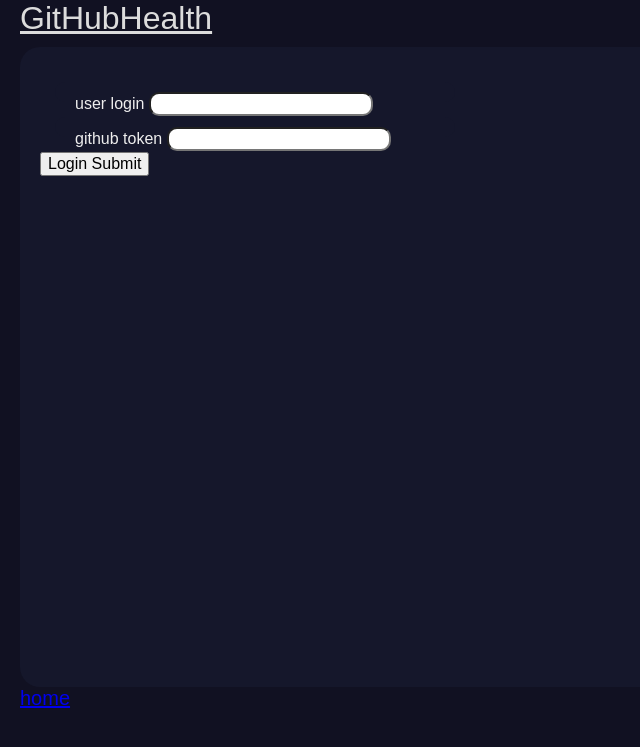
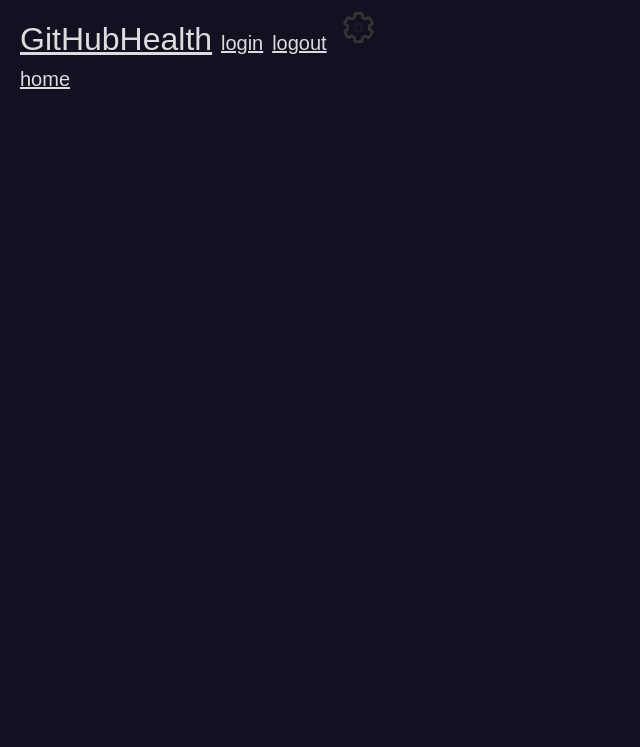
Before and after one commit to ckear1989/github, a Flask app: page / in a window 1280 px wide. Shown: the top 747 px of the page, without its empty margins (0-640 px from the left). Run offline with Flask 2, Linux system fonts and the light colour scheme; some libraries are stand-ins or nearby versions.

Commit message:
add login and logout

```diff
--- a/GitHubHealth/app/main.py
+++ b/GitHubHealth/app/main.py
@@ -22,6 +22,7 @@
     PasswordField,
     validators,
 )
+from requests.exceptions import ReadTimeout
 
 from github.GithubException import (
     UnknownObjectException,
@@ -44,10 +45,22 @@
     """
 
     login_user = StringField("user login", [validators.DataRequired()])
-    # password = PasswordField("password")
-    gat = PasswordField("github token")
+    gat = PasswordField("github token", [validators.DataRequired()])
     # remember_me = BooleanField('Remember Me')
-    login_submit = SubmitField(render_kw={"onclick": "loading()"})
+    login = SubmitField(render_kw={"onclick": "loading()"})
+
+    # will fix this at some stage
+    # pylint: disable=bad-super-call
+    # pylint: disable=arguments-differ
+    def validate(self):
+        if not super(FlaskForm, self).validate():
+            return False
+        if not self.login_user.data or not self.gat.data:
+            msg = "Log in using GitHub username and access token"
+            self.errors.append(msg)
+            self.errors.append(msg)
+            return False
+        return True
 
 
 class SearchForm(FlaskForm):
@@ -79,6 +92,7 @@
     """
     Handle a 400 error.
     """
+    LOG.debug("debug400")
     login_form = LoginForm()
     return (
         render_template(
@@ -91,6 +105,17 @@
 
 
 @app.route("/", methods=["POST", "GET"])
+def home():
+    """
+    Get home page.
+    """
+    print(request.method)
+    if "login_user" not in session:
+        login()
+    return render_template("index.html")
+
+
+@app.route("/login", methods=["POST", "GET"])
 def login():
     """
     Get login page with form.
@@ -98,21 +123,24 @@
     login_form = LoginForm()
     if "login_user" in session:
         if "gat" in session:
-            # if "password" in session:
-            ghh = GitHubHealth(
-                login=session["login_user"],
-                # password=session["password"],
-                gat=session["gat"],
-            )
+            try:
+                ghh = GitHubHealth(
+                    login=session["login_user"],
+                    gat=session["gat"],
+                )
+            except BadCredentialsException:
+                del session["gat"]
+                return render_template(
+                    "login.html",
+                    login_form=login_form,
+                )
             return search(ghh)
     if request.method == "POST" and login_form.validate():
         login_user = login_form.login_user.data
         gat = login_form.gat.data
-        # password = login_form.password.data
         try:
-            ghh = GitHubHealth(login=login_user, gat=gat)  # password=password, gat=gat)
+            ghh = GitHubHealth(login=login_user, gat=gat)
         except BadCredentialsException as bce_error:
-            LOG.debug("bad_credentials")
             return render_template(
                 "login.html",
                 login_form=login_form,
@@ -120,12 +148,23 @@
             )
         session["login_user"] = login_user
         session["gat"] = gat
-        # session["password"] = password
         return search(ghh)
     return render_template(
         "login.html",
         login_form=login_form,
     )
+
+
+@app.route("/logout", methods=["POST", "GET"])
+def logout():
+    """
+    Logout and return to login.
+    """
+    if "login_user" in session:
+        del session["login_user"]
+    if "gat" in session:
+        del session["gat"]
+    return login()
 
 
 @app.route("/search", methods=["POST", "GET"])
@@ -151,6 +190,12 @@
                 "search.html",
                 search_form=search_form,
                 error=uoe_error,
+            )
+        except ReadTimeout as timeout_error:
+            return render_template(
+                "search.html",
+                search_form=search_form,
+                error=timeout_error,
             )
         ghh.get_repo_dfs()
         ghh.render_repo_html_tables()
--- a/GitHubHealth/app/requirements.txt
+++ b/GitHubHealth/app/requirements.txt
@@ -12,7 +12,7 @@
 Flask==2.0.2
 Flask-Bootstrap4==4.0.2
 Flask-WTF==1.0.0
-GitHubHealth==0.0.0.dev7
+GitHubHealth==0.0.0.dev8
 google-api-core==1.30.0
 google-api-python-client==2.9.0
 google-auth==1.31.0
--- a/GitHubHealth/app/static/css/main.css
+++ b/GitHubHealth/app/static/css/main.css
@@ -32,6 +32,10 @@
   justify-content: center;
 }
 
+a, a:visited, a:hover, a:active {
+  color: inherit;
+}
+
 tr {
   margin-left:20px;
   padding: 20px;
@@ -49,7 +53,6 @@
 }
 
 .form {
-  align: center;
   background-color: #15172b;
   border-width: 2px;
   border-color: dimgray;
@@ -61,7 +64,8 @@
   height: 80%;
   padding: 20px;
   margin-left: 20px;
-  width: 80%;
+  margin-right: 20px;
+  width: 400px;
 }
 
 .form-group {
@@ -76,14 +80,14 @@
   padding: 10px;
   padding-left: 20px;
   padding-right: 20px;
-  width: 400px;
+  width: 90%;
 }
 
 .form-control-label {
   box-sizing: border-box;
   border-color: dimgray;
   border-width: 5px;
-  width: 30%;
+  width: 40%;
   padding-right: 10px;
   display: inline-block;
 }
@@ -92,17 +96,18 @@
   color: dimgray;
   border-radius: 10px;
   justify-content: right;
-  width: 60%;
+  width: 40%;
   display: inline-block;
 }
 
 .btn-primary {
+  align: left;
   align-text: center;
   font-size: 18px;
   border-radius: 10px;
   background-color: dimgray;
-  margin: 20px;
-  margin-left: 100px;
+  margin: 15px;
+  margin-left: 20px;
   width: 200px;
   height: 40px;
 }
@@ -220,12 +225,25 @@
   background-color: #06b;
 }
 
-#header {
+.header {
+  white-space: nowrap;
   margin-left: 20px;
   font-size: 32px;
   vertical-align: bottom;
   margin-bottom: 10px;
   color: Gainsboro;
+}
+
+.quicklink {
+  font-size: 20px;
+}
+
+.settings {
+    width: 35px;
+    height: 35px;
+    align: right;
+    margin: 5px;
+    margin-top: 10px;
 }
 
 #footer {
--- a/GitHubHealth/app/templates/base.html
+++ b/GitHubHealth/app/templates/base.html
@@ -23,7 +23,12 @@
         {% endblock %}
 
         {% block header %}
-            <a id="header" href="{{ url_for("login") }}">GitHubHealth</a>
+            <span class="header">
+                <a href="{{ url_for("login") }}">GitHubHealth</a>
+                <a class="quicklink" href="{{ url_for("login") }}">login</a>
+                <a class="quicklink" href="{{ url_for("logout") }}">logout</a>
+                <img class="settings" src="{{ url_for('static', filename='wheel.png') }}" style="width:35px; height:35px;">
+            </span>
         {% endblock %}
 
         {% block content %}
--- a/GitHubHealth/app/templates/index.html
+++ b/GitHubHealth/app/templates/index.html
@@ -4,7 +4,7 @@
 {% block head %}
     {{ super() }}
     {% block title %}
-        <title>GitHubHealth: login</title>
+        <title>GitHubHealth: home</title>
     {% endblock %}
 {% endblock %}
 
@@ -19,7 +19,6 @@
     {% endblock %}
 
     {% block content %}
-        {{ wtf.quick_form(user_form) }}
     {% endblock %}
 
     {% block footer %}
--- a/GitHubHealth/app/templates/search.html
+++ b/GitHubHealth/app/templates/search.html
@@ -22,7 +22,6 @@
         <div id="content">
             {{ wtf.quick_form(search_form) }}
         </div>
-        {{ super() }}
     {% endblock %}
 
     {% block footer %}
--- a/GitHubHealth/app/templates/status.html
+++ b/GitHubHealth/app/templates/status.html
@@ -17,11 +17,15 @@
     {% block navbar %}
     {% endblock %}
 
+    {% block header %}
+        {{ super() }}
+    {% endblock %}
+
     {% block content %}
 
     {% if user.obj is not none %}
         <div class="user_content">
-            <a id="header" href={{ user.url }}>{{ user.name }}</a>
+            <a class="header" href={{ user.url }}>{{ user.name }}</a>
                 {{ user_table|safe }}
             <table>
             {% for plot in user_plots %}
```
Also changed, not shown: GitHubHealth/main.py (+11 -2 lines), GitHubHealth/app/static/wheel.png (added).
